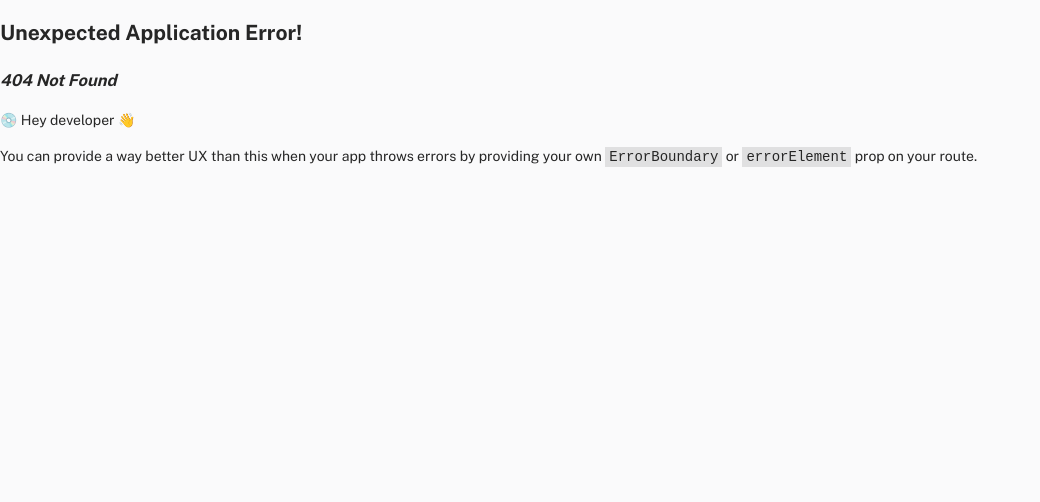
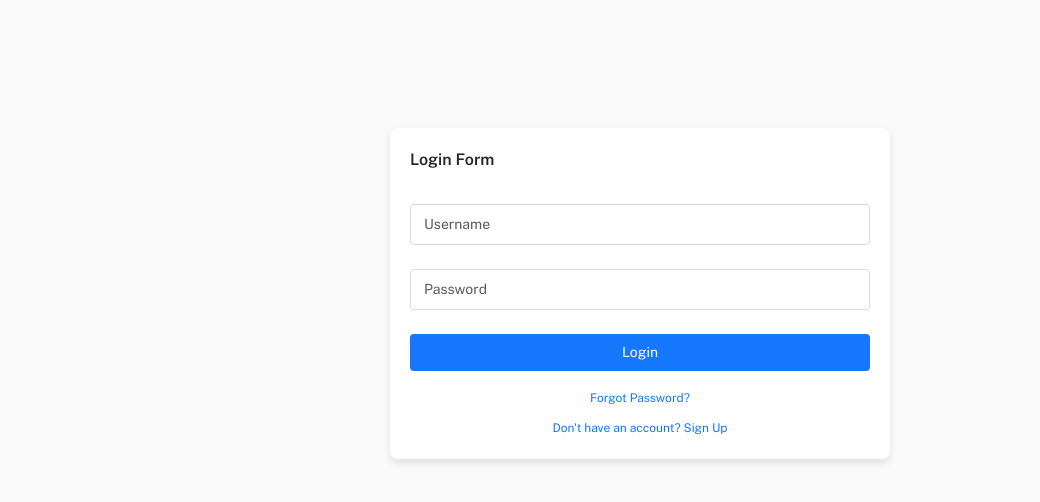
Before and after one commit to Ananyajhala1/shipment-claim-portal, a React (Vite) app in the folder frontend/: page /free/login in a window 1280 px wide. Before the commit this address had no page. Shown: the top 502 px of the page, without its empty margins (0-1040 px from the left). Built offline with nearby package versions, Linux system fonts and the light colour scheme.

Commit message:
Generating debugging files

```diff
--- a/frontend/src/menu-items/dashboard.jsx
+++ b/frontend/src/menu-items/dashboard.jsx
@@ -37,6 +37,14 @@ const dashboard = {
           icon: icons.DashboardOutlined,
           breadcrumbs: false
         },
+        {
+          id: '3',
+          title: 'Cfdsfdsa',
+          type: 'item',
+          url: '/dashboard/companyId',
+          icon: icons.DashboardOutlined,
+          breadcrumbs: false
+        },
       ]
     }
   ]
--- a/frontend/src/menu-items/index.jsx
+++ b/frontend/src/menu-items/index.jsx
@@ -1,10 +1,11 @@
 // project import
 import dashboard from './dashboard';
+import pages from './page'
 
 // ==============================|| MENU ITEMS ||============================== //
 
 const menuItems = {
-  items: [dashboard]
+  items: [dashboard, pages]
 };
 
 export default menuItems;
--- a/frontend/src/menu-items/page.jsx
+++ b/frontend/src/menu-items/page.jsx
@@ -11,7 +11,7 @@ const icons = {
 
 const pages = {
   id: 'authentication',
-  title: 'Authentication',
+  title: 'hello',
   type: 'group',
   children: [
     {
--- /dev/null
+++ b/frontend/src/pages/Login/Presentation/index.jsx
@@ -0,0 +1,54 @@
+import TextField from '@mui/material/TextField';
+import Button from '@mui/material/Button';
+import Link from '@mui/material/Link';
+import Box from '@mui/material/Box';
+import Typography from '@mui/material/Typography';
+
+export const Login = () => {
+
+  return (
+    <Box
+      component="form"
+      sx={{
+        maxWidth: '500px',
+        // margin: 'auto',
+        padding: '20px',
+        borderRadius: '8px',
+        boxShadow: '0 4px 8px rgba(0,0,0,0.1)',
+        backgroundColor: 'white',
+        marginX: 'auto',
+        marginTop: '10%',
+      }}
+    >
+      <Typography variant="h5" component="div" sx={{ mb: 2 }}>
+        Login Form
+      </Typography>
+      <TextField
+        fullWidth
+        label="Username"
+
+        margin="normal"
+      />
+      <TextField
+        fullWidth
+        type="password"
+        label="Password"
+        margin="normal"
+        sx={{ mt: 2 }}
+      />
+      <Button type="submit" variant="contained" color="primary" fullWidth sx={{ mt: 2 }}>
+        Login
+      </Button>
+      <Box sx={{ mt: 2, textAlign: 'center' }}>
+        <Link href="#" variant="body2">
+          Forgot Password?
+        </Link>
+        <Box mt={1}>
+          <Link href="#" variant="body2">
+            Don't have an account? Sign Up
+          </Link>
+        </Box>
+      </Box>
+    </Box>
+  );
+};
--- /dev/null
+++ b/frontend/src/routes/LoginRoutes.jsx
@@ -0,0 +1,8 @@
+import { Login } from "../pages/Login/Presentation/index.jsx";
+
+const LoginRoutes = {
+    path : 'login',
+    element : <Login/>
+}
+
+export default LoginRoutes;
--- a/frontend/src/routes/MainRoutes.jsx
+++ b/frontend/src/routes/MainRoutes.jsx
@@ -34,6 +34,7 @@ const MainRoutes = {
           path:'companyId',
           element: <User/>
         },
+
       ]
     },
   ]
--- a/frontend/src/routes/index.jsx
+++ b/frontend/src/routes/index.jsx
@@ -2,9 +2,10 @@ import { createBrowserRouter } from 'react-router-dom';
 
 // project import
 import MainRoutes from './MainRoutes';
+import LoginRoutes from './LoginRoutes';
 
 // ==============================|| ROUTING RENDER ||============================== //
 
-const router = createBrowserRouter([MainRoutes], { basename: import.meta.env.VITE_APP_BASE_NAME });
+const router = createBrowserRouter([MainRoutes, LoginRoutes], { basename: import.meta.env.VITE_APP_BASE_NAME });
 
 export default router;
```
Also changed, not shown: 20 other files (tests, documents, lock files or other folders).
